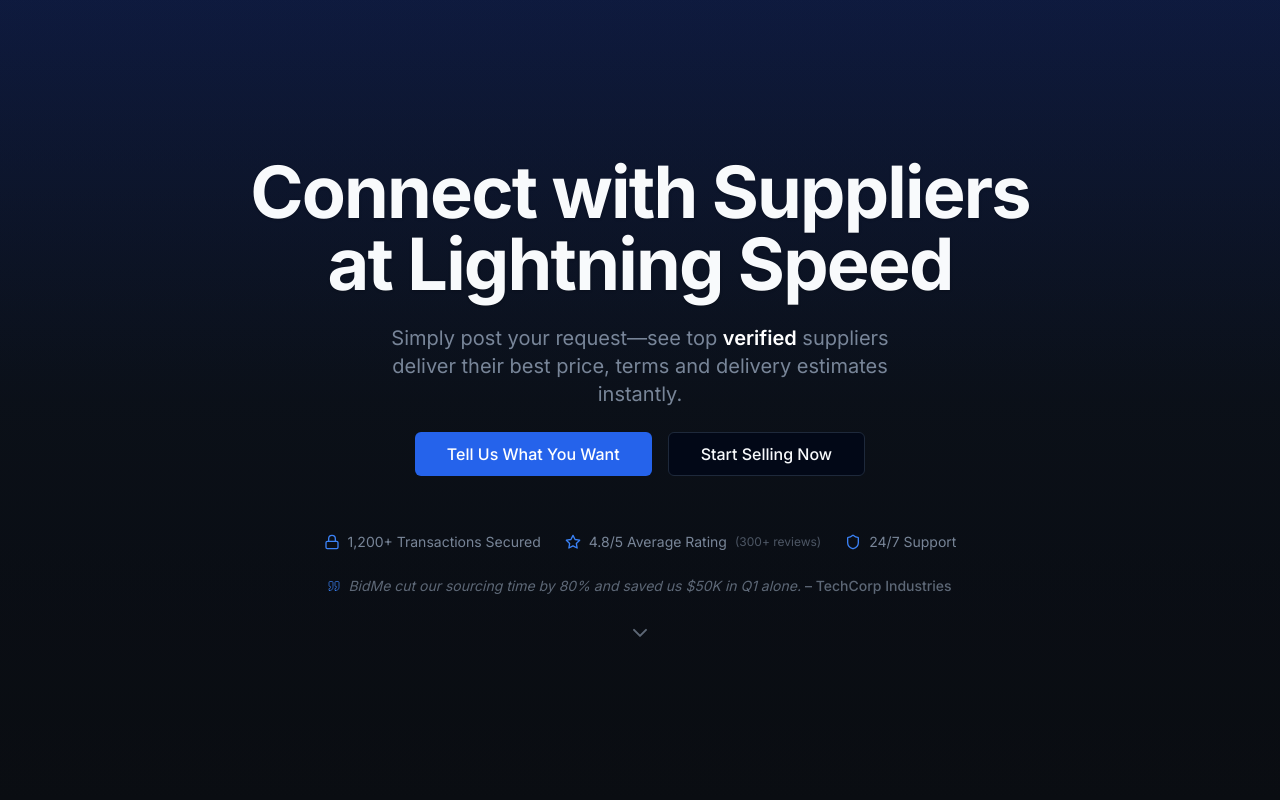
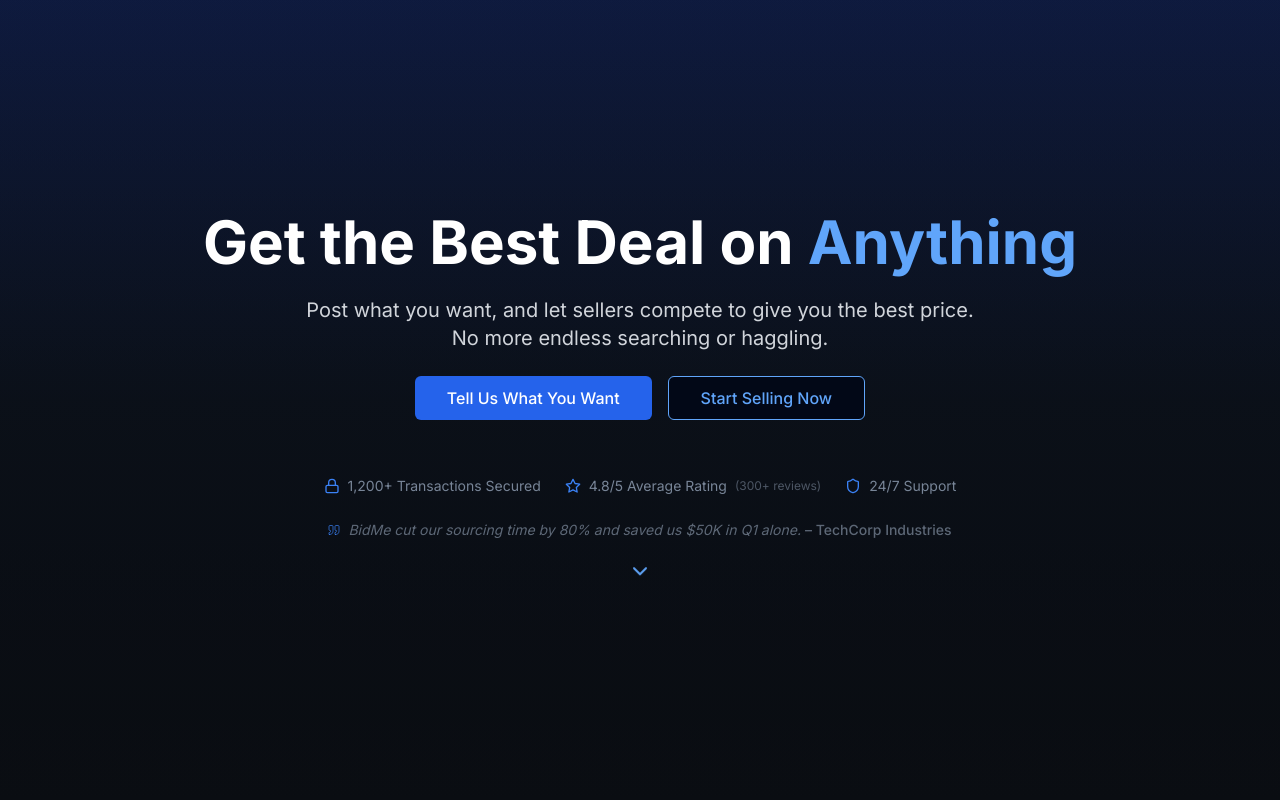
Before and after one commit to hectorestrada911/bidme, a Next.js app: page / in a window 1280 px wide. Shown: the top 800 px of the page. Built offline with nearby package versions, Linux system fonts and the light colour scheme.

Commit message:
Wire up hero buttons navigation and add scroll link to HowItWorks section

```diff
--- a/src/app/page.tsx
+++ b/src/app/page.tsx
@@ -2,7 +2,7 @@
 
 import { motion } from "framer-motion"
 import { Button } from "@/components/ui/button"
-import { ChevronRight, Lock, Star, Shield, Quote } from "lucide-react"
+import { ChevronRight, Lock, Star, Shield, Quote, ChevronDown } from "lucide-react"
 import Link from "next/link"
 
 export default function Home() {
@@ -17,20 +17,43 @@ export default function Home() {
         transition={{ duration: 0.5 }}
         className="relative flex flex-col items-center space-y-6 text-center px-4 max-w-[1200px] mx-auto"
       >
-        <h1 className="text-4xl font-bold tracking-tight sm:text-5xl md:text-6xl lg:text-7xl text-shadow">
-          Connect with Suppliers<br />at Lightning Speed
-        </h1>
-        <p className="max-w-xl mx-auto text-lg text-muted-foreground/80 sm:text-xl">
-          Simply post your request—see top <span className="font-semibold text-white">verified</span> suppliers<br className="hidden sm:block" /> deliver their best price, terms and delivery estimates instantly.
-        </p>
-        <div className="flex flex-col gap-4 sm:flex-row">
-          <Button asChild size="lg" className="px-8 hover:scale-105 transition-transform">
-            <Link href="/post-request">Tell Us What You Want</Link>
-          </Button>
-          <Button asChild variant="outline" size="lg">
-            <Link href="/seller-signup">Start Selling Now</Link>
-          </Button>
-        </div>
+        <motion.h1
+          initial={{ opacity: 0, y: 20 }}
+          animate={{ opacity: 1, y: 0 }}
+          transition={{ duration: 0.5, delay: 0.2 }}
+          className="text-4xl md:text-6xl font-bold text-white"
+        >
+          Get the Best Deal on{" "}
+          <span className="text-blue-400">Anything</span>
+        </motion.h1>
+
+        <motion.p
+          initial={{ opacity: 0, y: 20 }}
+          animate={{ opacity: 1, y: 0 }}
+          transition={{ duration: 0.5, delay: 0.4 }}
+          className="text-lg md:text-xl text-gray-300 max-w-2xl"
+        >
+          Post what you want, and let sellers compete to give you the best price.
+          No more endless searching or haggling.
+        </motion.p>
+
+        <motion.div
+          initial={{ opacity: 0, y: 20 }}
+          animate={{ opacity: 1, y: 0 }}
+          transition={{ duration: 0.5, delay: 0.6 }}
+          className="flex flex-col sm:flex-row gap-4 mt-4"
+        >
+          <Link href="/post-request" passHref>
+            <Button size="lg" className="bg-blue-600 hover:bg-blue-700 text-white">
+              Tell Us What You Want
+            </Button>
+          </Link>
+          <Link href="/seller-signup" passHref>
+            <Button size="lg" variant="outline" className="border-blue-400 text-blue-400 hover:bg-blue-400/10">
+              Start Selling Now
+            </Button>
+          </Link>
+        </motion.div>
 
         {/* Trust Indicators */}
         <div className="w-full max-w-3xl mx-auto pt-8">
@@ -90,7 +113,9 @@ export default function Home() {
           }}
           className="mt-8"
         >
-          <ChevronRight className="h-6 w-6 rotate-90 text-muted-foreground/60" />
+          <Link href="#how-it-works" className="text-blue-400 hover:text-blue-300 transition-colors">
+            <ChevronDown className="h-6 w-6 animate-bounce" />
+          </Link>
         </motion.div>
       </motion.div>
     </section>
--- a/src/components/HowItWorks.tsx
+++ b/src/components/HowItWorks.tsx
@@ -7,7 +7,7 @@ import { motion } from "framer-motion"
 
 export function HowItWorks() {
   return (
-    <section className="bg-[#0a0d12] text-white py-12">
+    <section id="how-it-works" className="bg-[#0a0d12] text-white py-12">
       <div className="container mx-auto px-4">
         <motion.h2
           initial={{ opacity: 0, y: 20 }}
```
